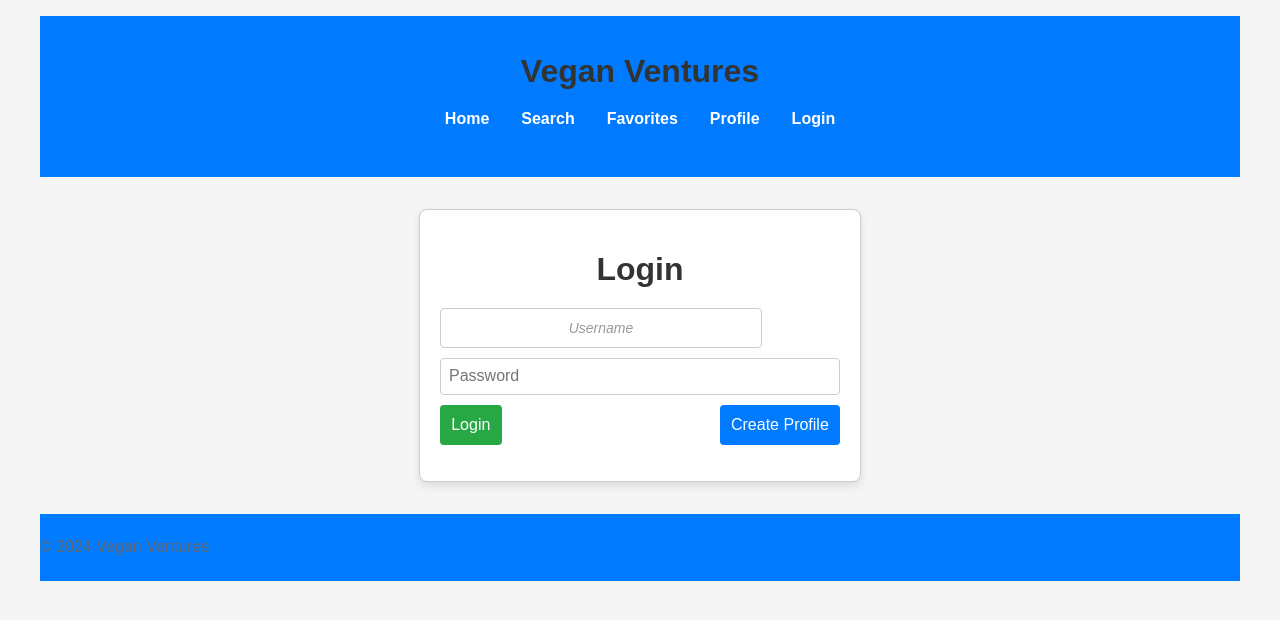
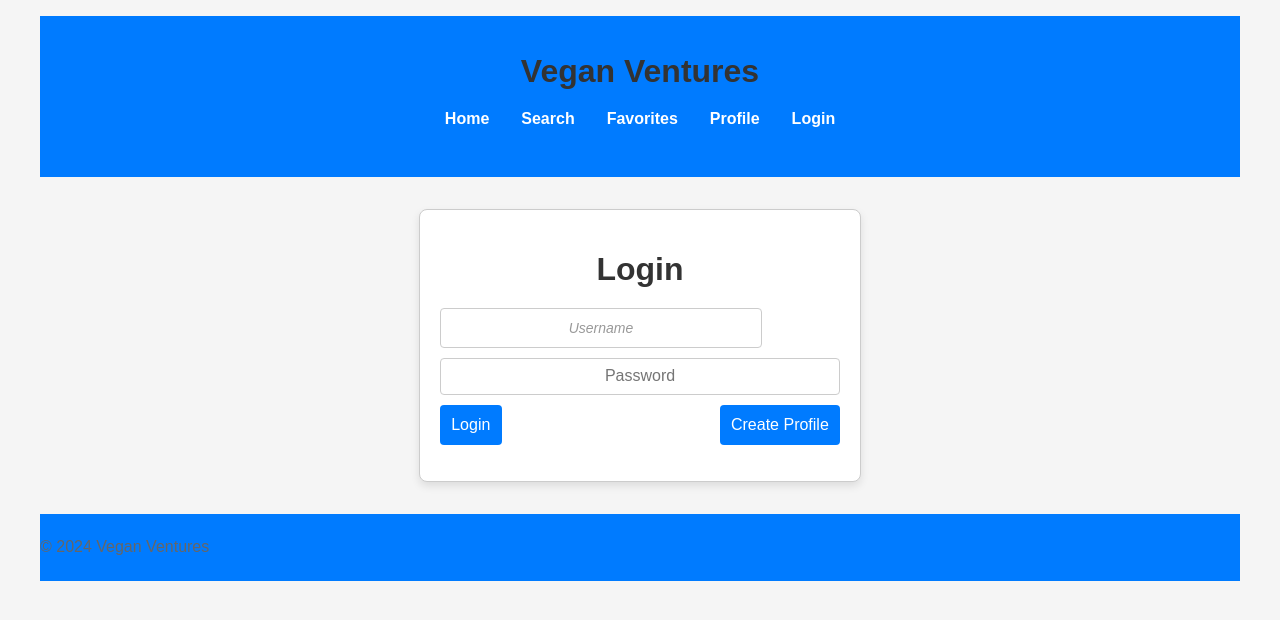
Before and after one commit to Nmsviper93/VeganVentures-Frontend, a React (Create React App) app in the folder Frontend/: page /login in a window 1280 px wide. Shown: the top 620 px of the page. Built offline with nearby package versions, Linux system fonts and the light colour scheme.

Commit message:
Update LoginPage.css

```diff
--- a/Frontend/src/styles/LoginPage.css
+++ b/Frontend/src/styles/LoginPage.css
@@ -23,6 +23,8 @@ input {
     padding: 10px;
     border: 1px solid #ccc;
     border-radius: 4px;
+    align-itmes: center;
+    text-align: center;
 }
 
 .button-container {
@@ -38,7 +40,7 @@ button {
 }
 
 button[type="submit"] {
-    background-color: #28a745;
+    background-color: #007bff;
     color: #fff;
 }
 
```
